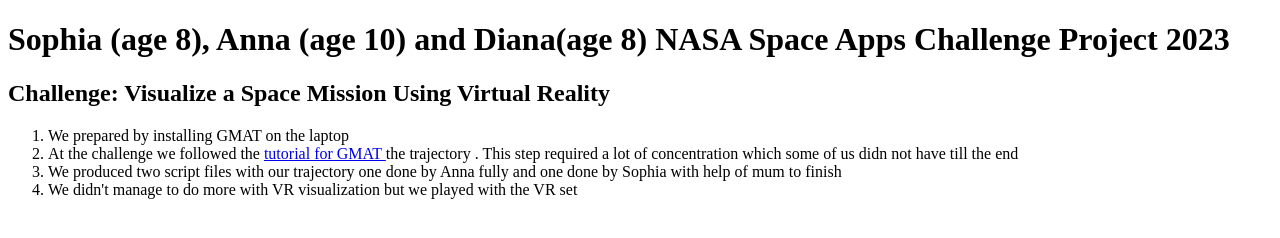
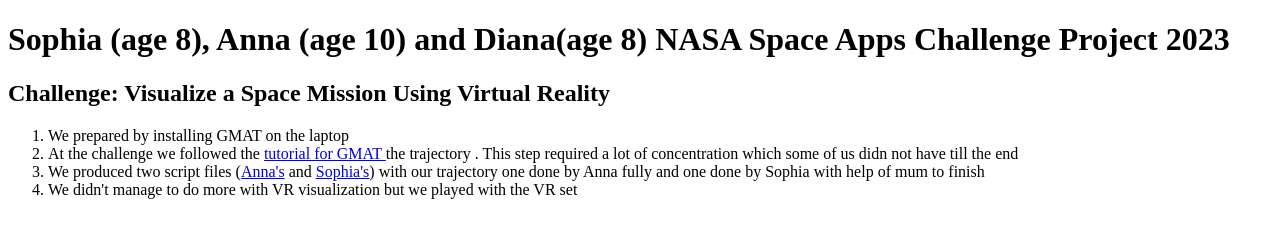
Before and after one commit to adrianaCFG/NASAVRChallenge2023, a plain HTML site: page index.html in a window 1280 px wide. Drawn offline with Linux system fonts and the light colour scheme.

Commit message:
Update index.html

```diff
--- a/index.html
+++ b/index.html
@@ -7,7 +7,7 @@
 <ol>
   <li>We prepared by installing GMAT on the laptop</li>
   <li>At the challenge we followed the <a href="https://www.youtube.com/watch?v=0anA2qy7Yu8&list=PLu-enCkOiXs-4JI4poX5TsbCQcw1qQF5Q&index=4"> tutorial for GMAT </a> the trajectory . This step required a lot of concentration which some of us didn not have till the end</li>
-  <li>We produced two script files with our trajectory one done by Anna fully and one done by Sophia with help of mum to finish</li>
+  <li>We produced two script files (<a href="https://adrianacfg.github.io/NASAVRChallenge2023/Anna orbit.script">Anna's</a> and <a href="https://adrianacfg.github.io/NASAVRChallenge2023/Sophia_final.script">Sophia's</a>) with our trajectory one done by Anna fully and one done by Sophia with help of mum to finish</li>
   <li>We didn't manage to do more with VR visualization but we played with the VR set</li>
 </ol>
 </body>
```
